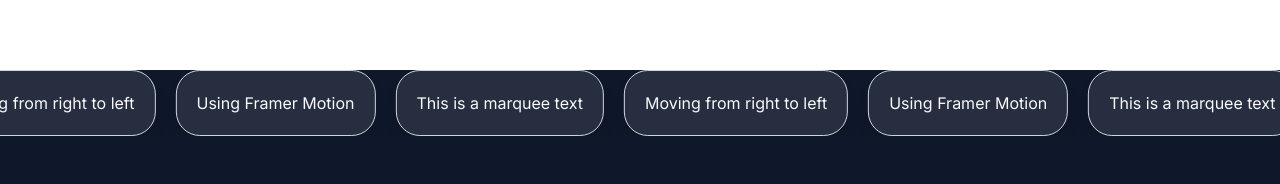
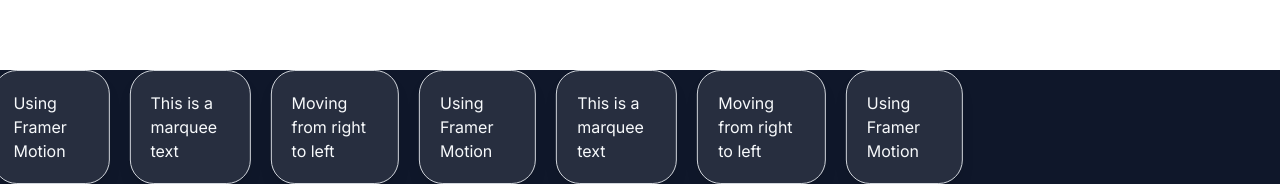
Before and after one commit to Trilochan20/next14-framermotion-animation, a Next.js app: page / in a window 1280 px wide. Shown: the part 2330-2514 px from the top of the page. Before the commit the page ends 2466 px from the top, so only its background shows below. Built offline with nearby package versions, Linux system fonts and the light colour scheme.

Commit message:
tailwind classes updated

```diff
--- a/app/component/ui/MarqueeAnimation.tsx
+++ b/app/component/ui/MarqueeAnimation.tsx
@@ -44,19 +44,13 @@
   }, [contentWidth, speed, direction, controls]);
 
   return (
-    <div ref={containerRef} style={{ width: "100%", overflow: "hidden" }}>
-      <motion.div
-        style={{
-          display: "flex",
-          whiteSpace: "nowrap",
-        }}
-        animate={controls}
-      >
+    <div ref={containerRef} className="w-full overflow-hidden">
+      <motion.div className="flex flex-nowrap" animate={controls}>
         {[...Array(repeatCount)].map((_, index) => (
           <div
             key={index}
             ref={index === 0 ? contentRef : undefined}
-            style={{ display: "inline-flex" }}
+            className="inline-flex "
           >
             {children}
           </div>
```
